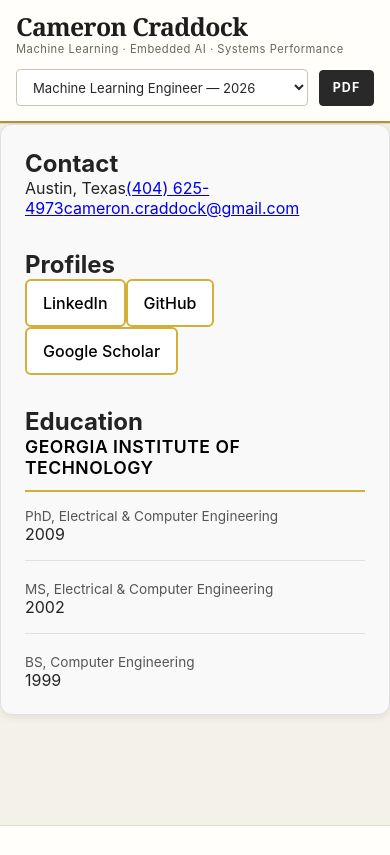
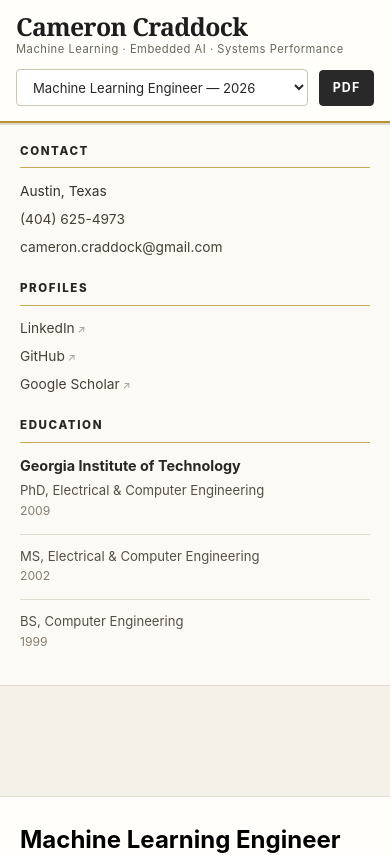
Before and after one commit to ccraddock/cloud_resume_challenge, a React (Vite) app in the folder resume-app/: page / in a window 390 px wide. Shown: the top 855 px of the page. Built offline with nearby package versions, Linux system fonts and the light colour scheme.

Commit message:
Restyle resume sidebar

```diff
--- a/resume-app/src/components/Sidebar.css
+++ b/resume-app/src/components/Sidebar.css
@@ -1,125 +1,134 @@
 .sidebar {
-  background: #f9f9f9;
-  border-radius: 12px;
-  padding: 1.5rem;
-  height: fit-content;
-  border: 1px solid #e0e0e0;
-  box-shadow: 0 2px 8px rgba(0, 0, 0, 0.08);
+  align-self: start;
   position: sticky;
-  top: 2rem;
+  top: 112px;
+  color: #34322d;
+  padding: 0.35rem 0;
 }
 
 .sidebar-section {
-  margin-bottom: 2rem;
+  margin-bottom: 2.1rem;
 }
 
 .sidebar-section:last-child {
   margin-bottom: 0;
 }
 
-.sidebar h3 {
-  font-size: 1.1rem;
-  font-weight: 600;
-  color: #000000;
-  margin-bottom: 1rem;
+.sidebar h2 {
+  margin: 0 0 0.85rem;
+  padding-bottom: 0.55rem;
+  border-bottom: 1px solid #c7aa58;
+  color: #282620;
+  font-size: 0.72rem;
+  line-height: 1.2;
+  font-weight: 800;
+  letter-spacing: 0.14em;
   text-transform: uppercase;
-  letter-spacing: 0.5px;
-  border-bottom: 2px solid #d4af37;
-  padding-bottom: 0.75rem;
 }
 
-.links-grid {
-  display: grid;
-  grid-template-columns: 1fr;
-  gap: 0.75rem;
+.contact-list,
+.profile-links {
+  display: flex;
+  flex-direction: column;
+  gap: 0.5rem;
+  font-size: 0.86rem;
+  line-height: 1.45;
 }
 
+.contact-list a,
 .sidebar-link {
-  display: inline-block;
-  color: #000000;
+  width: fit-content;
+  max-width: 100%;
+  color: #444036;
   text-decoration: none;
-  padding: 0.75rem 1rem;
-  background: #ffffff;
-  border-radius: 6px;
-  border: 2px solid #d4af37;
-  transition: all 0.3s ease;
-  font-weight: 500;
-  text-align: center;
+  overflow-wrap: anywhere;
 }
 
+.contact-list a:hover,
 .sidebar-link:hover {
-  color: #ffffff;
-  background: #d4af37;
-  border-color: #d4af37;
-  transform: translateY(-2px);
-  box-shadow: 0 4px 12px rgba(212, 175, 55, 0.3);
+  color: #8a6919;
+  text-decoration: underline;
+  text-underline-offset: 0.2em;
 }
 
-.info-item {
-  font-size: 0.9rem;
-  color: #333333;
-  margin-bottom: 0.75rem;
+.contact-list a:focus-visible,
+.sidebar-link:focus-visible {
+  outline: 3px solid rgba(184, 146, 46, 0.3);
+  outline-offset: 2px;
 }
 
-.label {
-  font-weight: 600;
-  color: #000000;
-}
-
-.skills-grid {
-  display: flex;
-  flex-wrap: wrap;
-  gap: 0.5rem;
-}
-
-.skill-tag {
-  background: #fffaeb;
-  color: #000000;
-  padding: 0.4rem 0.8rem;
-  border-radius: 20px;
-  font-size: 0.85rem;
-  border: 1px solid #d4af37;
-  transition: all 0.3s ease;
-}
-
-.skill-tag:hover {
-  background: #d4af37;
-  color: #ffffff;
-  border-color: #d4af37;
-  transform: translateY(-2px);
-  box-shadow: 0 2px 8px rgba(212, 175, 55, 0.3);
+.profile-links .sidebar-link::after {
+  content: " ↗";
+  color: #9b9588;
+  font-size: 0.75em;
 }
 
 .edu-item {
-  margin-bottom: 1.25rem;
-  padding-bottom: 1rem;
-  border-bottom: 1px solid #e0e0e0;
+  margin-bottom: 1rem;
 }
 
-.edu-item:last-child {
-  border-bottom: none;
-  margin-bottom: 0;
-  padding-bottom: 0;
-}
-
-.edu-item h4 {
+.edu-item h3 {
+  margin: 0 0 0.35rem;
+  color: #292722;
   font-size: 0.9rem;
-  color: #000000;
-  margin-bottom: 0.25rem;
+  line-height: 1.35;
+  font-weight: 700;
 }
 
 .edu-item p {
-  font-size: 0.85rem;
-  color: #555555;
+  margin: 0;
+  color: #555046;
+  font-size: 0.82rem;
+  line-height: 1.45;
 }
 
-@media (max-width: 768px) {
+.edu-item span {
+  display: block;
+  margin-top: 0.16rem;
+  color: #857e70;
+  font-size: 0.76rem;
+}
+
+.edu-item.compact {
+  padding-top: 0.75rem;
+  border-top: 1px solid #e2ddd1;
+}
+
+@media (max-width: 900px) {
   .sidebar {
     position: static;
-    top: auto;
+    display: grid;
+    grid-template-columns: repeat(3, minmax(0, 1fr));
+    gap: 1.5rem;
+    padding: 1.25rem 1.5rem;
+    border: 1px solid #e0dbcf;
+    background: rgba(255, 254, 251, 0.72);
   }
 
-  .links-grid {
-    grid-template-columns: 1fr 1fr;
+  .sidebar-section {
+    margin-bottom: 0;
   }
 }
+
+@media (max-width: 650px) {
+  .sidebar {
+    grid-template-columns: 1fr 1fr;
+    border-left: 0;
+    border-right: 0;
+  }
+
+  .education-section {
+    grid-column: 1 / -1;
+  }
+}
+
+@media (max-width: 440px) {
+  .sidebar {
+    grid-template-columns: 1fr;
+    padding: 1.25rem;
+  }
+
+  .education-section {
+    grid-column: auto;
+  }
+}
```
